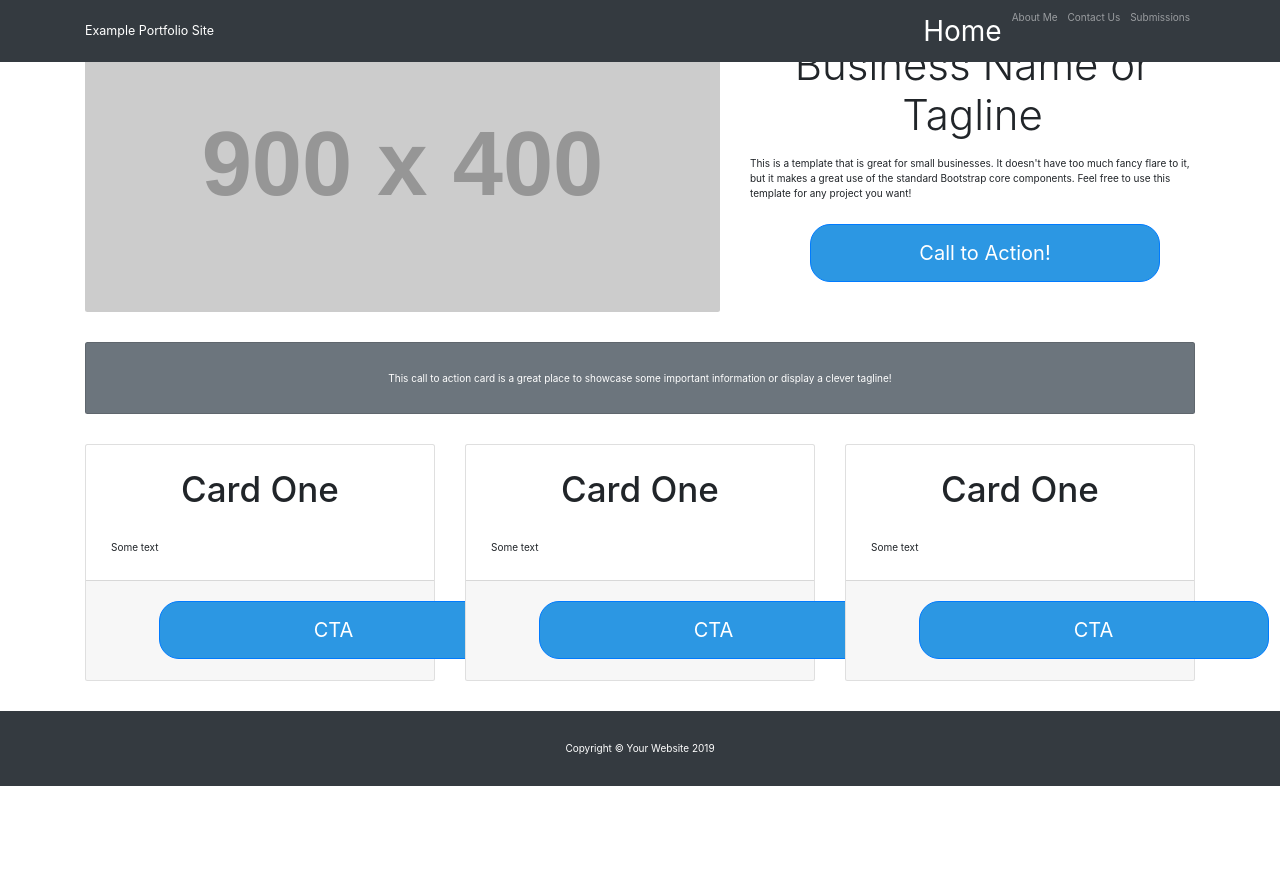
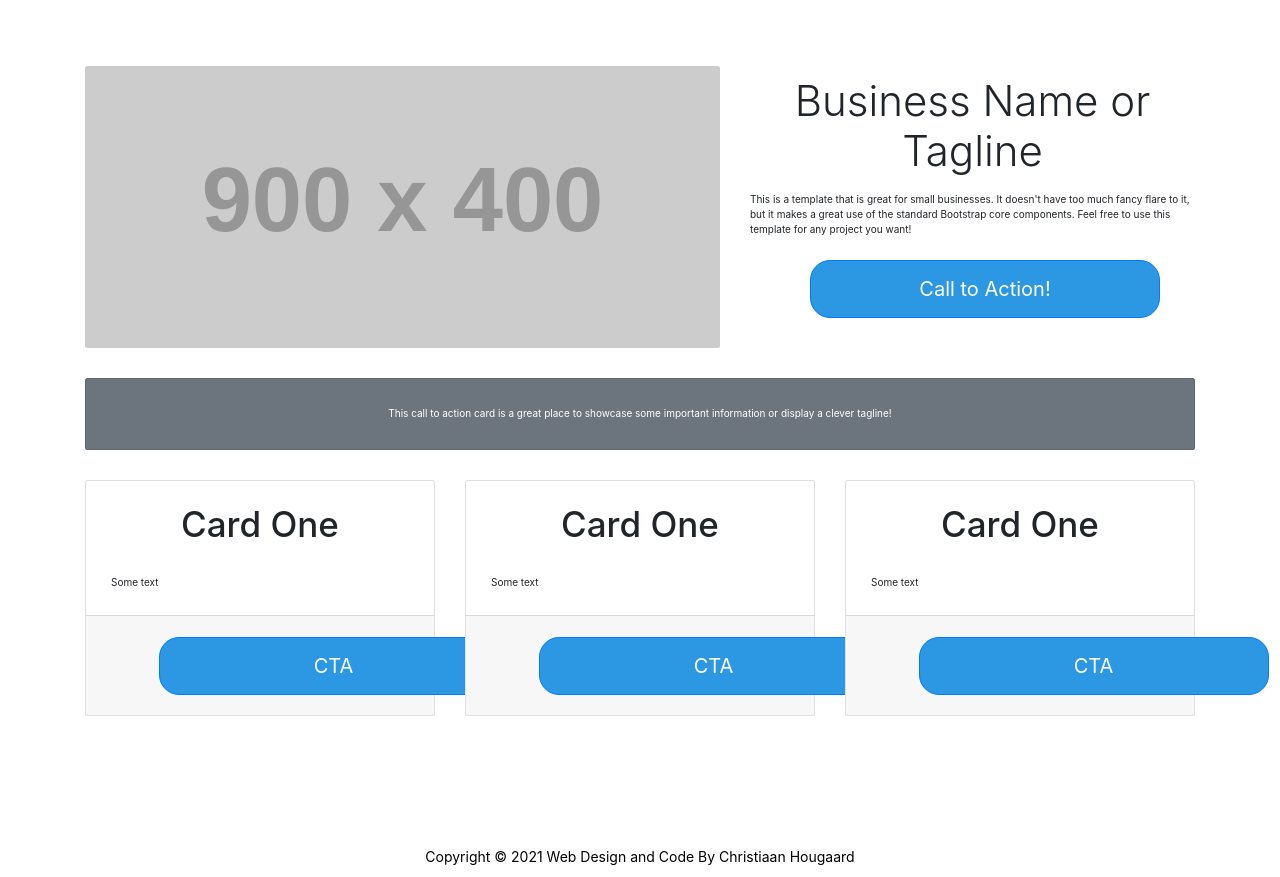
Before and after one commit to devChristiaan/hougaard__christiaan--final-project, a React (Create React App) app in the folder frontend/: page / in a window 1280 px wide. Before the commit the page ends 800 px from the top, so only its background shows below. Built offline with nearby package versions, Linux system fonts and the light colour scheme; a web font is replaced by a local one.

Commit message:
Migrated navbar and footer component

```diff
--- a/frontend/src/components/shared/Navigation.js
+++ b/frontend/src/components/shared/Navigation.js
@@ -8,12 +8,12 @@ const Navigation = () => {
     const toggle = () => setIsOpen(!isOpen)
 
     return (
-        <Navbar dark color="dark" expand="md" fixed="top">
+        <Navbar className="grid-nav">
             <Container>
             <NavbarBrand href="">Example Portfolio Site</NavbarBrand>
             <NavbarToggler onClick={toggle} />
             <Collapse isOpen={isOpen} navbar>
-                <Nav className="ml-auto" navbar>
+                <Nav className="nav-bar" navbar>
                     <NavItem>
                         <NavLink tag={RouteLink} to="/">Home</NavLink>
                     </NavItem>
--- a/frontend/src/components/shared/footer.js
+++ b/frontend/src/components/shared/footer.js
@@ -3,9 +3,9 @@ import { Container } from 'reactstrap'
 
 const Footer = () => {
     return(
-    <footer className="py-5 bg-dark">
+    <footer className="grid-footer-resume footer">
         <Container>
-            <p className="m-0 text-center text-white">Copyright &copy; Your Website 2019</p>
+            <p>Copyright &copy; 2021 Web Design and Code By Christiaan Hougaard</p>
         </Container>
     </footer>
   )
```
